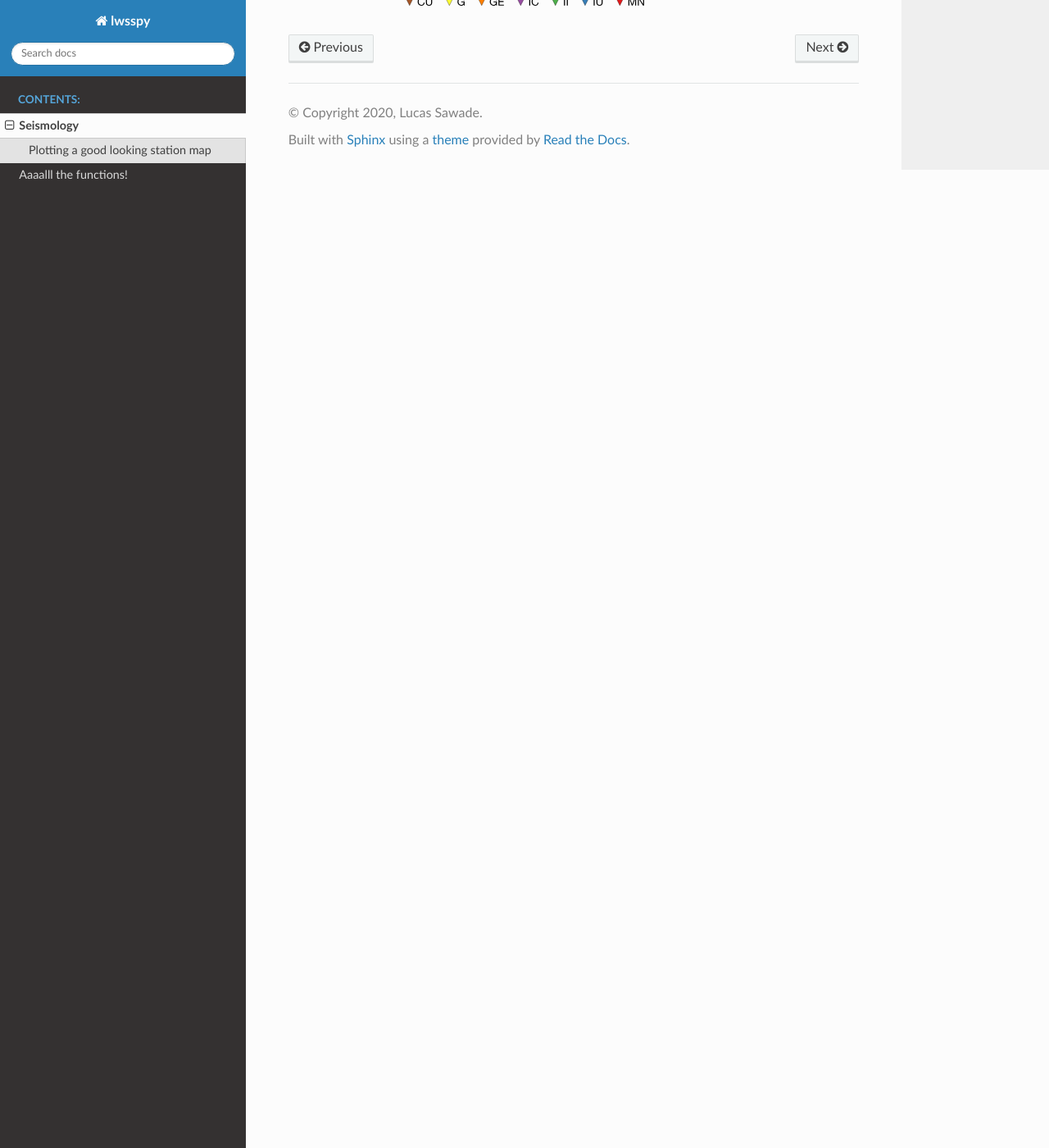
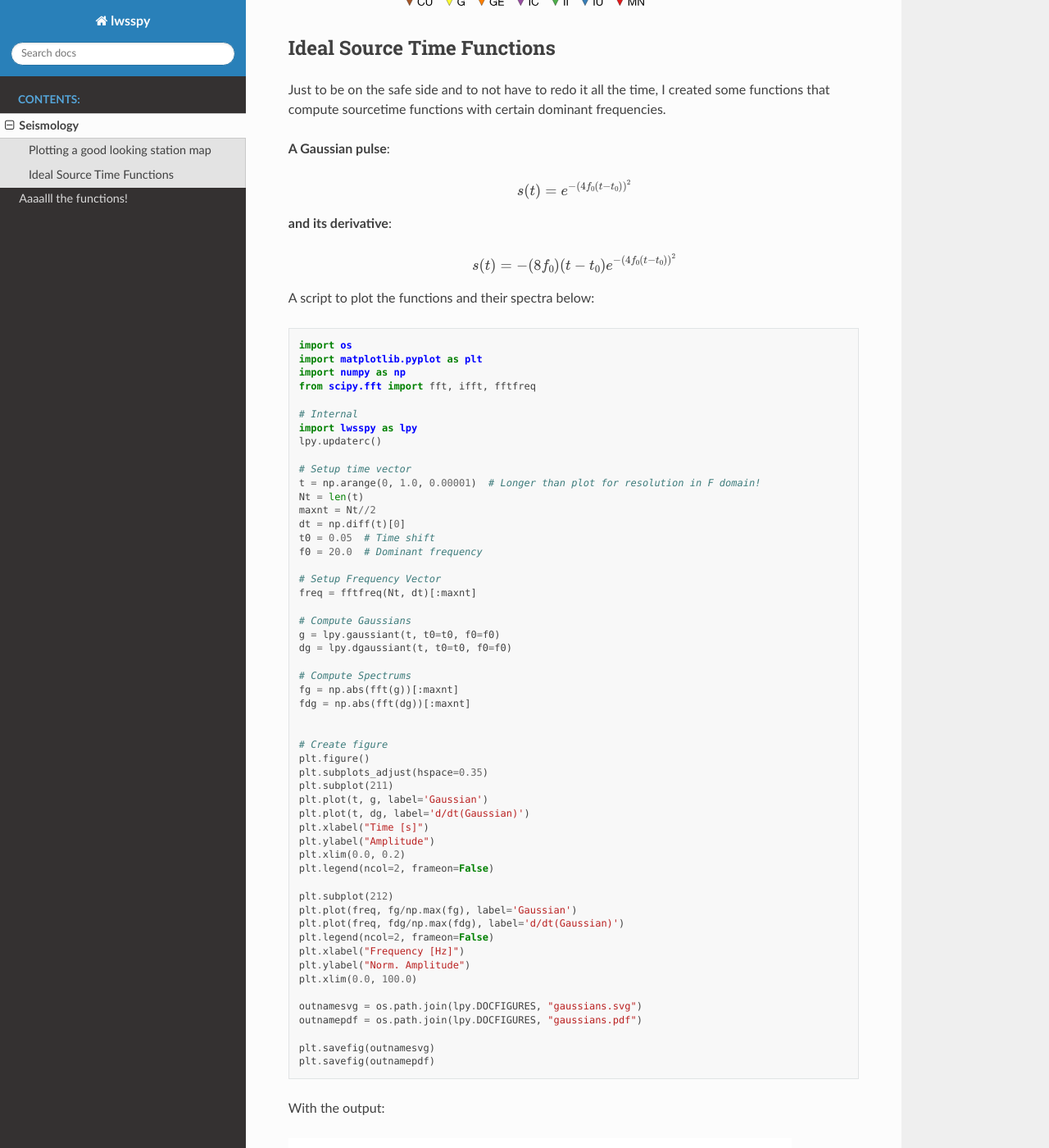
Before and after one commit to lwsspy/lwsspy.seismo, a Sphinx documentation site: the page built from docs/source/chapters/seismology.rst, in a window 1280 px wide and 1400 px high, scrolled down 2017 px. Shown: the whole window at 82% size. Built offline with Sphinx 7.4.7 and the Read the Docs theme 2.0.0, drawn with Linux system fonts in a browser that asks for light colours; pages that are not in the unit, such as notebooks, are missing from menus; some of the changed text lies outside the part shown.

Commit message:
Added Gaussian function and start of cmt catalog

```diff
--- /dev/null
+++ b/docs/source/chapters/figures/scripts/gaussians.py
@@ -0,0 +1,53 @@
+import os
+import matplotlib.pyplot as plt
+import numpy as np
+from scipy.fft import fft, ifft, fftfreq
+
+# Internal
+import lwsspy as lpy
+lpy.updaterc()
+
+# Setup time vector
+t = np.arange(0, 1.0, 0.00001)  # Longer than plot for resolution in F domain!
+Nt = len(t)
+maxnt = Nt//2
+dt = np.diff(t)[0]
+t0 = 0.05  # Time shift
+f0 = 20.0  # Dominant frequency
+
+# Setup Frequency Vector
+freq = fftfreq(Nt, dt)[:maxnt]
+
+# Compute Gaussians
+g = lpy.gaussiant(t, t0=t0, f0=f0)
+dg = lpy.dgaussiant(t, t0=t0, f0=f0)
+
+# Compute Spectrums
+fg = np.abs(fft(g))[:maxnt]
+fdg = np.abs(fft(dg))[:maxnt]
+
+
+# Create figure
+plt.figure()
+plt.subplots_adjust(hspace=0.35)
+plt.subplot(211)
+plt.plot(t, g, label='Gaussian')
+plt.plot(t, dg, label='d/dt(Gaussian)')
+plt.xlabel("Time [s]")
+plt.ylabel("Amplitude")
+plt.xlim(0.0, 0.2)
+plt.legend(ncol=2, frameon=False)
+
+plt.subplot(212)
+plt.plot(freq, fg/np.max(fg), label='Gaussian')
+plt.plot(freq, fdg/np.max(fdg), label='d/dt(Gaussian)')
+plt.legend(ncol=2, frameon=False)
+plt.xlabel("Frequency [Hz]")
+plt.ylabel("Norm. Amplitude")
+plt.xlim(0.0, 100.0)
+
+outnamesvg = os.path.join(lpy.DOCFIGURES, "gaussians.svg")
+outnamepdf = os.path.join(lpy.DOCFIGURES, "gaussians.pdf")
+
+plt.savefig(outnamesvg)
+plt.savefig(outnamepdf)
--- a/docs/source/chapters/functions.rst
+++ b/docs/source/chapters/functions.rst
@@ -112,6 +112,10 @@ Seismology
 .. autofunction:: lwsspy.seismo.cmt2stationxml.cmt2stationxml
 
 .. autofunction:: lwsspy.seismo.cmtdir2stationxmldir.cmtdir2stationxmldir
+
+.. autofunction:: lwsspy.seismo.gaussiant.gaussiant
+
+.. autofunction:: lwsspy.seismo.gaussiant.dgaussiant
 
 .. autofunction:: lwsspy.seismo.inv2stationxml.inv2stationxml
 
--- a/docs/source/chapters/seismology.rst
+++ b/docs/source/chapters/seismology.rst
@@ -22,3 +22,37 @@ a matplotlib colormap. A full script for writing the figure is shown below.
 With the output:
 
 .. image:: figures/station_map.svg
+
+
+.. _ideal-stf:
+
+Ideal Source Time Functions
+++++++++++++++++++++++++++++++++
+
+Just to be on the safe side and to not have to redo it all the time, I created
+some functions that compute sourcetime functions with certain dominant
+frequencies.
+
+**A Gaussian pulse**:
+
+.. math::
+
+    s(t) = e^{-{\left(4f_0  (t-t_0)\right)}^2}
+
+**and its derivative**:
+
+.. math::
+
+    s(t) = -(8f_0) (t-t_0) e^{-{\left(4f_0  (t-t_0)\right)}^2}
+
+A script to plot the functions and their spectra below:
+
+.. literalinclude:: figures/scripts/gaussians.py
+  :language: python
+
+With the output:
+
+.. image:: figures/gaussians.svg
+
+The functions are documented here :py:func:`lwsspy.seismo.gaussiant.gaussiant`
+and :py:func:`lwsspy.seismo.gaussiant.dgaussiant`
```
Also changed, not shown: docs/source/chapters/figures/gaussians.svg (added).
